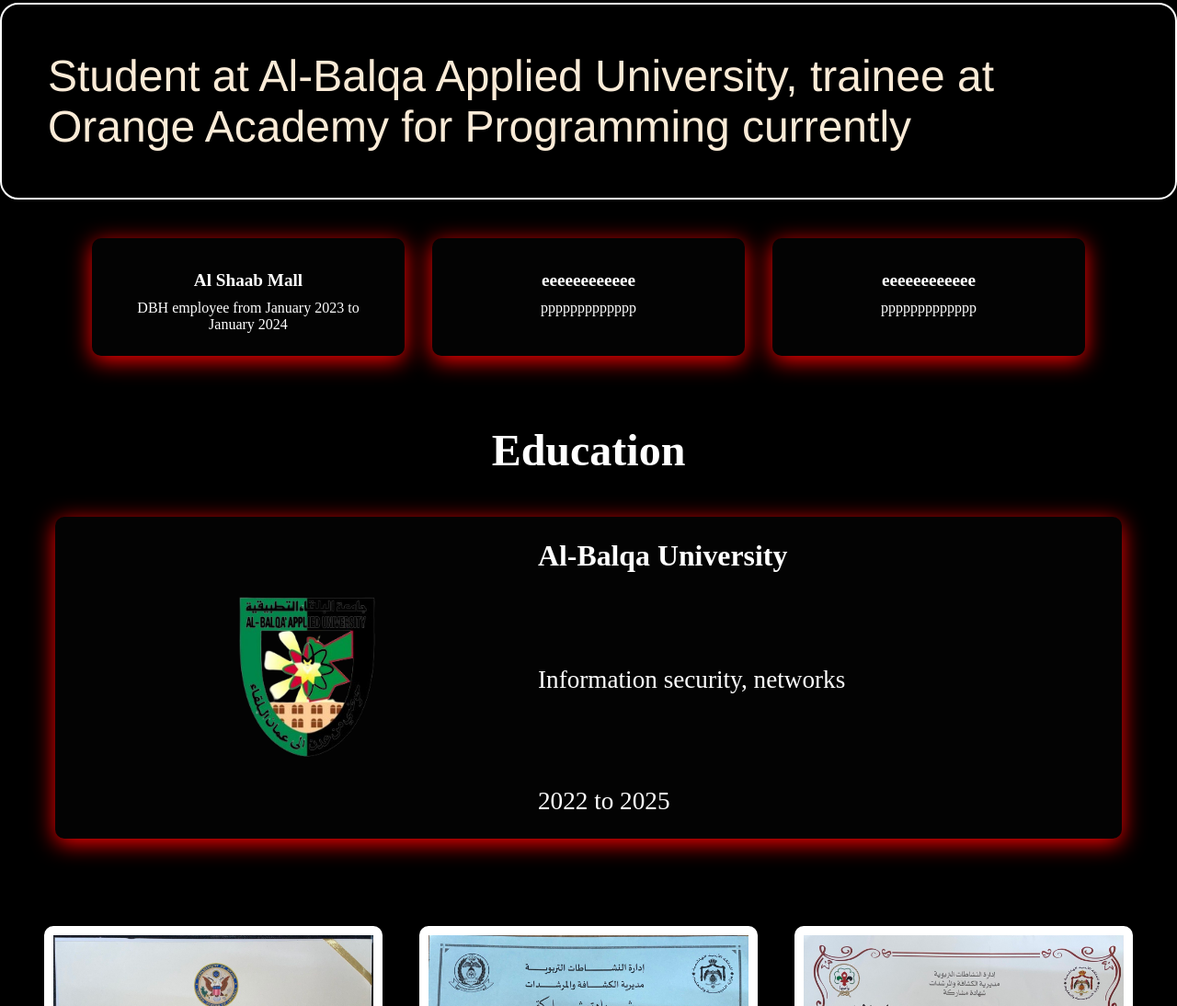
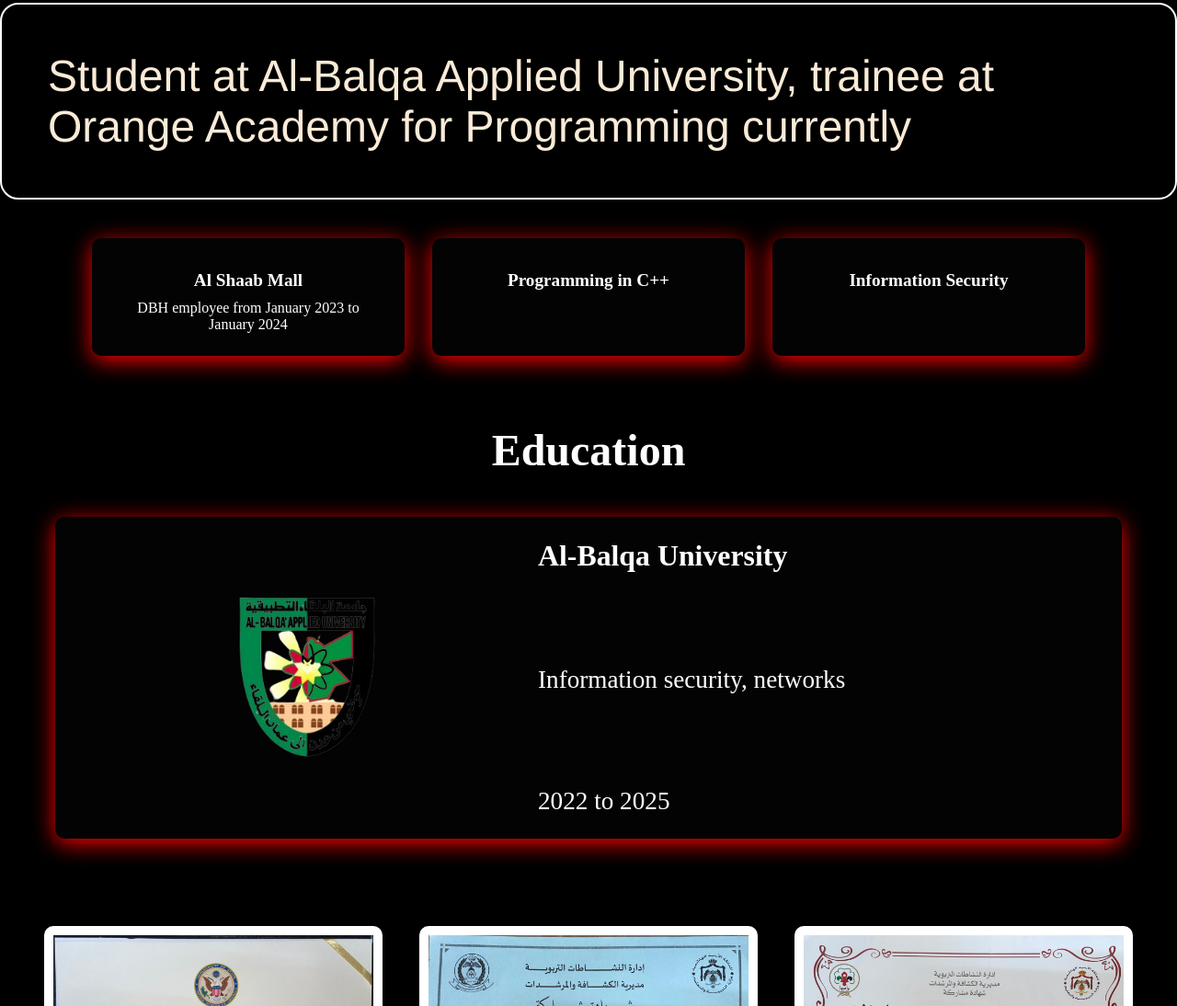
Before and after one commit to s3afeen/project-2, a plain HTML site: page index.html in a window 1280 px wide. Shown: the part 1162-2256 px from the top of the page at 92% size. Drawn offline with nearby package versions, Linux system fonts and the light colour scheme.

Commit message:
project-2

```diff
--- a/index.html
+++ b/index.html
@@ -101,8 +101,8 @@
                     <i class="fa-brands fa-facebook-f"></i>
                 </div>
                 <div class="inform">
-                    <h3>eeeeeeeeeeee</h3>
-                    <p>ppppppppppppp</p>
+                    <h3>Programming in C++</h3>
+                    <p></p>
                 </div>
             </div>
             <div class="card">
@@ -110,8 +110,8 @@
                     <i class="fa-brands fa-facebook-f"></i>
                 </div>
                 <div class="inform">
-                    <h3>eeeeeeeeeeee</h3>
-                    <p>ppppppppppppp</p>
+                    <h3>Information Security</h3>
+                    <p></p>
                 </div>
             </div>
         </div>
--- a/project.css
+++ b/project.css
@@ -76,10 +76,9 @@
 }
 
 
-section {
+/* .section { */
     /* padding: 100px 200px; */
-
-}
+/* } */
 
 .main {
     padding-top: 100px;
```
